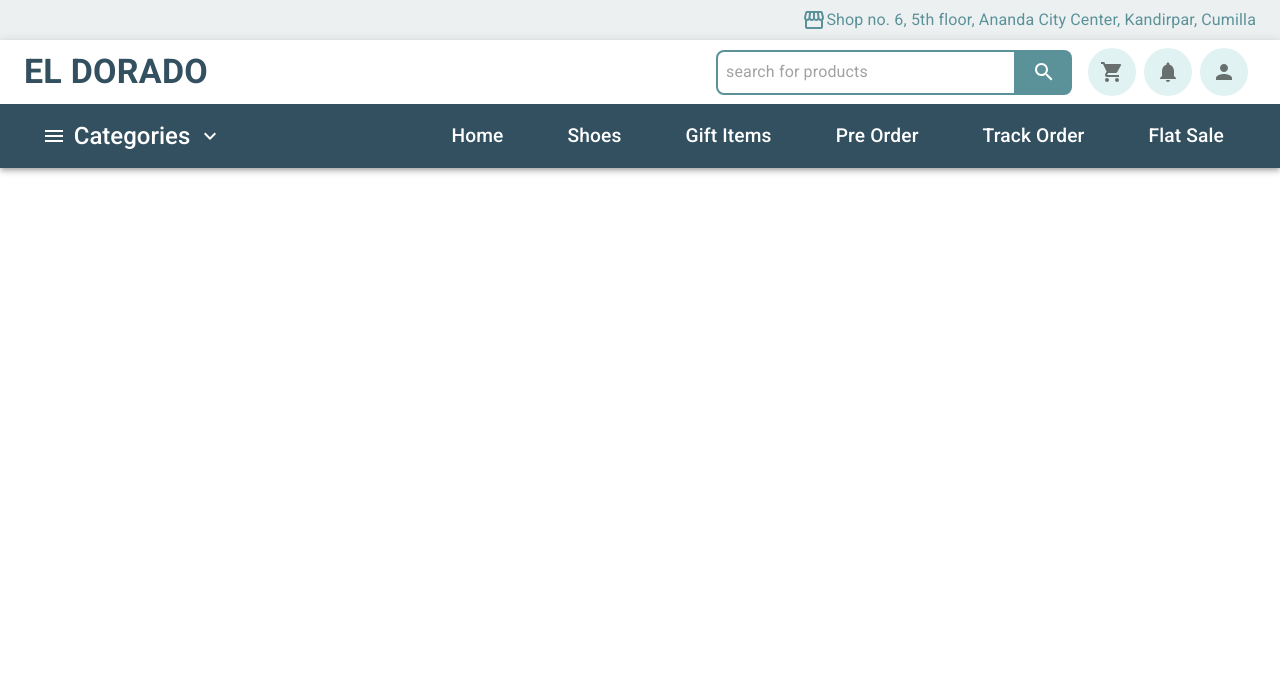
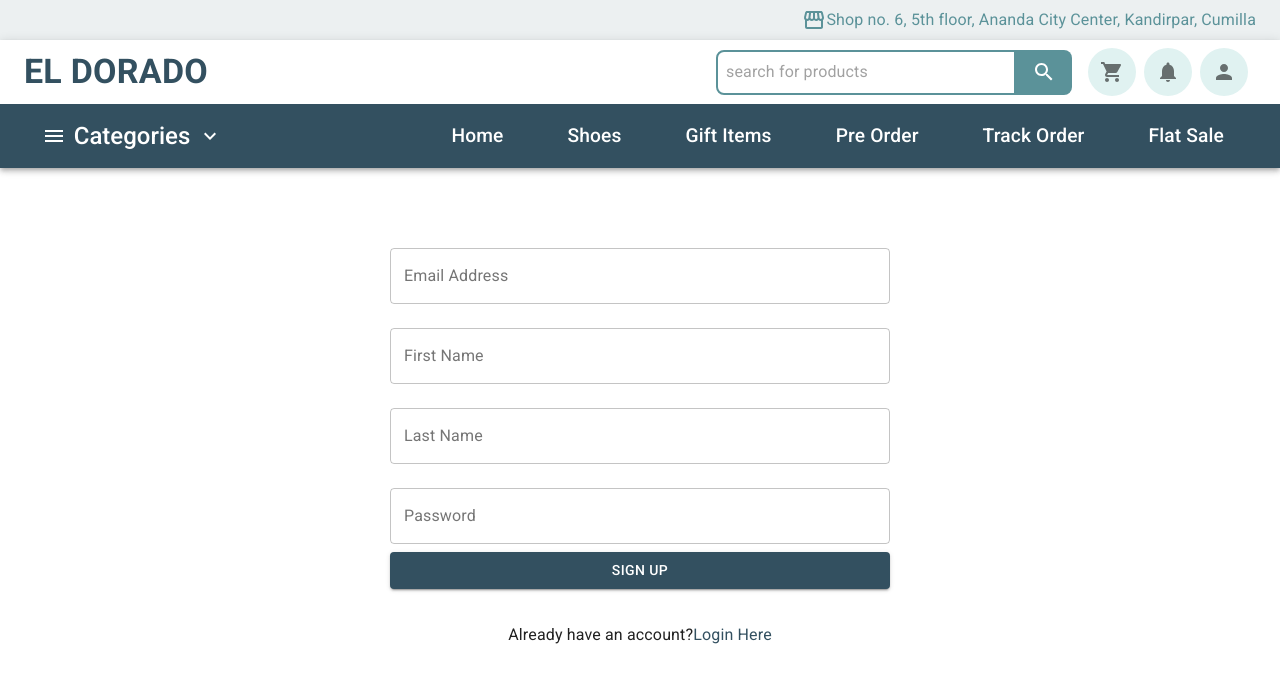
Before and after one commit to nayeem101/nextjs-ecommerce, a Next.js app: page /auth/signup in a window 1280 px wide. Shown: the top 682 px of the page. Built offline with nearby package versions, Linux system fonts and the light colour scheme.

Commit message:
authentication system added

```diff
--- /dev/null
+++ b/Components/Auth/Signup.tsx
@@ -0,0 +1,125 @@
+import theme from "../../src/theme";
+import InputField from "./InputField";
+
+import Link from "next/link";
+
+import { Box, Button, Typography, Link as MuiLink } from "@material-ui/core";
+
+import { useFormik } from "formik";
+import * as Yup from "yup";
+
+const SignupSchema = Yup.object({
+   email: Yup.string()
+      .email("Invalid email")
+      .required("Email cannot be empty!"),
+   firstName: Yup.string()
+      .min(3, "Name should be at least 3 letters")
+      .required(),
+   lastName: Yup.string()
+      .min(3, "Name should be at least 3 letters")
+      .required(),
+   password: Yup.string()
+      .min(6, "Password should at least 6 characters")
+      .required("password is required"),
+   //  confirmPassword: Yup.string()
+   //     .min(6, "Password should at least 6 characters")
+   //     .required("password is required"),
+});
+
+const SignupAuth = () => {
+   const formik = useFormik({
+      initialValues: {
+         email: "",
+         firstName: "",
+         lastName: "",
+         password: "",
+         //  confirmPassword: "",
+      },
+      validationSchema: SignupSchema,
+      onSubmit: (values) => {
+         alert(JSON.stringify(values, null, 2));
+      },
+   });
+   return (
+      <Box
+         sx={{
+            marginTop: theme.spacing(8),
+            display: "flex",
+            flexDirection: "column",
+            width: 500,
+            margin: "0 auto",
+         }}
+      >
+         <form onSubmit={formik.handleSubmit}>
+            <InputField
+               label="Email Address"
+               name="email"
+               type="email"
+               onChange={formik.handleChange}
+               value={formik.values.email}
+               error={formik.touched.email && formik.errors.email}
+               helperText={formik.touched.email && formik.errors.email}
+            />
+            <InputField
+               label="First Name"
+               name="firstName"
+               type="text"
+               onChange={formik.handleChange}
+               value={formik.values.firstName}
+               error={formik.touched.firstName && formik.errors.firstName}
+               helperText={formik.touched.firstName && formik.errors.firstName}
+            />
+            <InputField
+               label="Last Name"
+               name="lastName"
+               type="text"
+               onChange={formik.handleChange}
+               value={formik.values.lastName}
+               error={formik.touched.lastName && formik.errors.lastName}
+               helperText={formik.touched.lastName && formik.errors.lastName}
+            />
+            <InputField
+               label="Password"
+               name="password"
+               type="password"
+               onChange={formik.handleChange}
+               value={formik.values.password}
+               error={formik.touched.password && formik.errors.password}
+               helperText={formik.touched.password && formik.errors.password}
+            />
+            {/* <InputField
+               label="Confirm Password"
+               name="confirmPassword"
+               type="password"
+               value={formik.values.confirmPassword}
+               onChange={formik.handleChange}
+               error={
+                  formik.touched.confirmPassword ||
+                  formik.errors.confirmPassword
+               }
+               helperText={
+                  formik.touched.confirmPassword &&
+                  formik.errors.confirmPassword
+               }
+            /> */}
+            <Button fullWidth variant="contained" color="primary" type="submit">
+               Sign Up
+            </Button>
+         </form>
+
+         <Typography
+            variant="subtitle1"
+            style={{ textAlign: "center", marginTop: theme.spacing(4) }}
+         >
+            Already have an account?
+            <Link href="login">
+               <MuiLink underline="hover" color="primary">
+                  Login Here
+               </MuiLink>
+            </Link>
+         </Typography>
+      </Box>
+   );
+};
+
+export default SignupAuth;
--- a/pages/auth/login.tsx
+++ b/pages/auth/login.tsx
@@ -1,16 +1,14 @@
 import React from "react";
 import Navfull from "../../Components/Navbar";
 
-import Auth from "../../Components/Auth";
-
-const loginEl = { email: "", password: "" }
+import LoginAuth from "../../Components/Auth/Login";
 
 const login = () => {
    return (
       <>
          <Navfull />
 
-         <Auth elements={loginEl} />
+         <LoginAuth />
       </>
    );
 };
--- a/pages/auth/signup.tsx
+++ b/pages/auth/signup.tsx
@@ -1,14 +1,14 @@
 import React from "react";
 import Navfull from "../../Components/Navbar";
 
-import Auth from "../../Components/Auth";
+import SignupAuth from "../../Components/Auth/Signup";
 
 const login = () => {
    return (
       <>
          <Navfull />
 
-         {/* <Auth /> */}
+         <SignupAuth />
       </>
    );
 };
```
Also changed, not shown: Components/Auth/Login.tsx (renamed from Components/Auth/index.tsx, +5 -7 lines).
